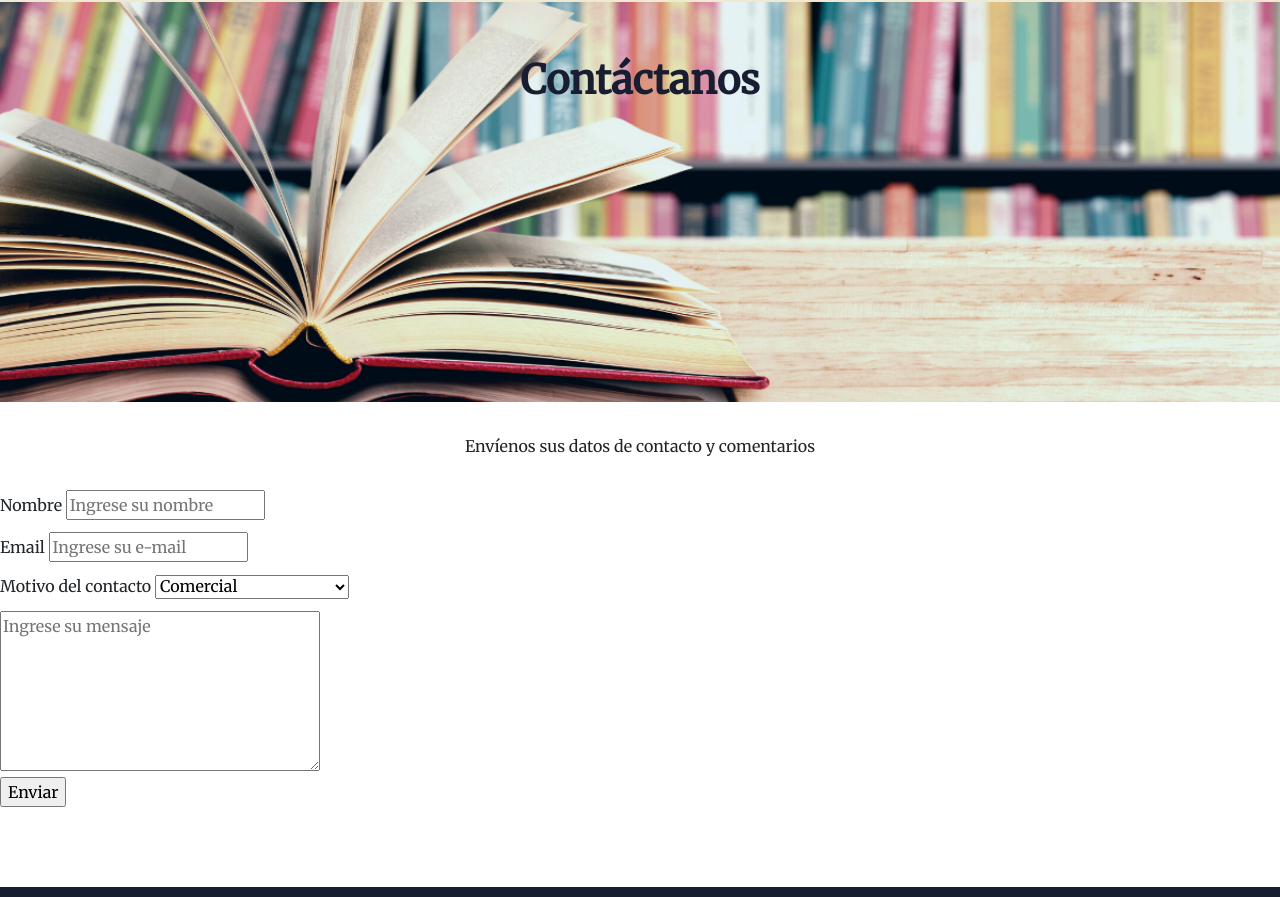
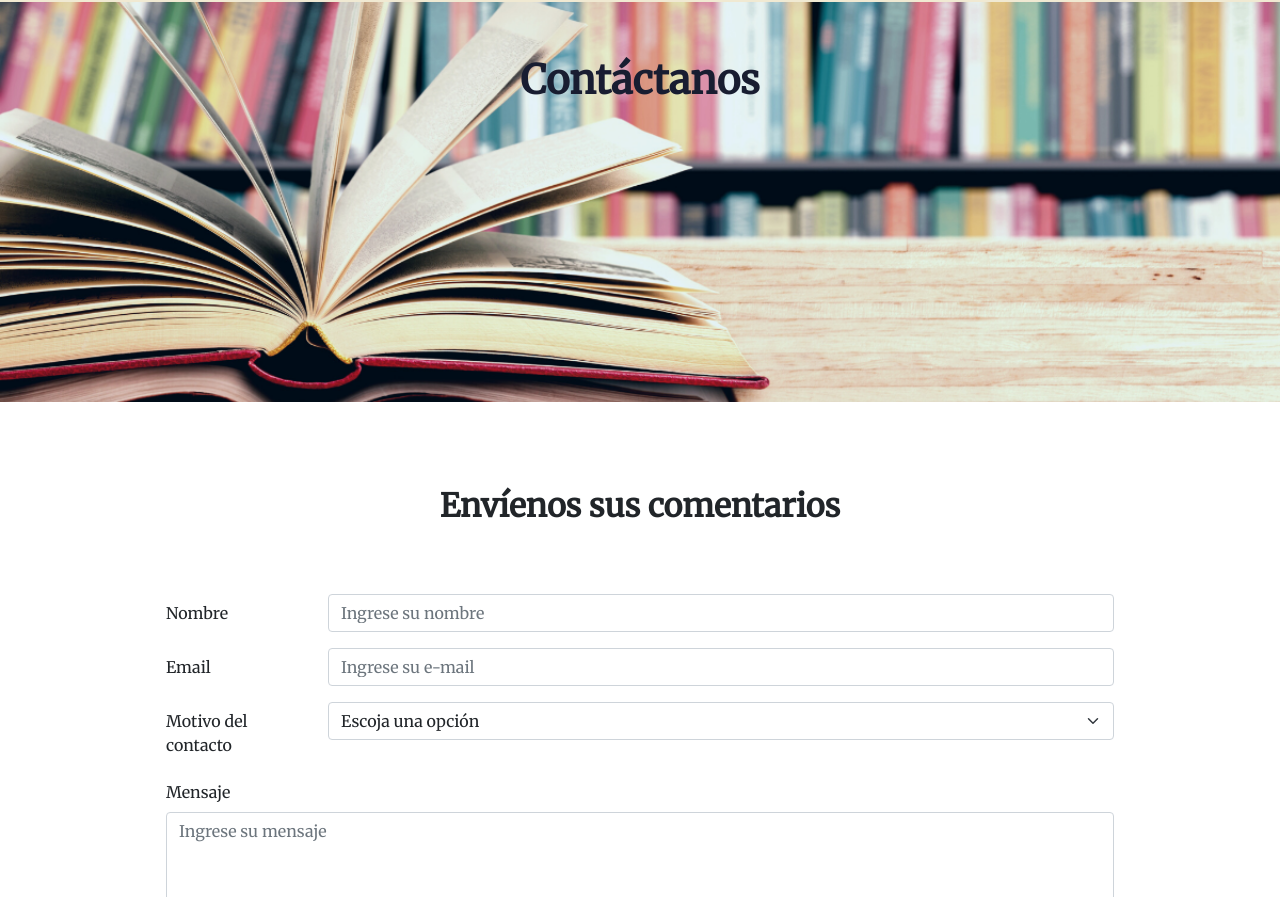
Before and after one commit to KatrinKBR/editorialFlourishBlotts, a plain HTML site: page contacto.html in a window 1280 px wide. Shown: the part 55-952 px from the top of the page. Drawn offline with nearby package versions, Linux system fonts and the light colour scheme.

Commit message:
added boostrap forms

```diff
--- a/contacto.html
+++ b/contacto.html
@@ -42,34 +42,40 @@
     </div>
     <!-- Fin del Banner -->
 
-    <div class="content">
-        <p class="title">Envíenos sus datos de contacto y comentarios</p>
+    <div class="container px-5">
+        <p class="fs-2 fw-bold text-center p-5">Envíenos sus comentarios</p>
+        <div class="container px-5">
             <form>
-            <div class="form-block">
-                <label for="nombre">Nombre</label>
-                <input type="text" placeholder="Ingrese su nombre" id="nombre">
+                <div class="row mb-3">
+                <label for="nombre" class="col-sm-2 col-form-label">Nombre</label>
+                <div class="col-sm-10">
+                    <input type="password" class="form-control" placeholder="Ingrese su nombre" id="nombre">
                 </div>
-
-            <div class="form-block">
-                <label for="email">Email</label>
-                <input type="text" placeholder="Ingrese su e-mail" id="email">
                 </div>
-
-            <div class="form-block">
-                <label for="motivo">Motivo del contacto</label>
-                <select id="motivo">
-                    <option value="comercial">Comercial</option>
-                    <option value="consulta">Consutla</option>
-                    <option value="cotizaciones">Cotizaciones</option>
-                    <option value="reclamo">Sugerencias/Reclamos</option>
+                <div class="row mb-3">
+                    <label for="email" class="col-sm-2 col-form-label">Email</label>
+                    <div class="col-sm-10">
+                    <input type="email" class="form-control" placeholder="Ingrese su e-mail" id="email">
+                    </div>
+                </div>
+                <div class="row mb-3">
+                    <label for="motivo" class="col-sm-2 col-form-label">Motivo del contacto</label>
+                    <div class="col-sm-10">
+                        <select class="form-select" id="motivo">
+                            <option selected>Escoja una opción</option>
+                            <option value="1">Consulta</option>
+                            <option value="2">Cotizaciones</option>
+                            <option value="3">Sugerencias/Reclamos</option>
                         </select>
                     </div>
-
-            <div class="form-block">
-                <textarea placeholder="Ingrese su mensaje"></textarea>
                 </div>
-            <input type="button" value="Enviar">
+                <div class="mb-3">
+                    <label for="mensaje" class="form-label">Mensaje</label>
+                    <textarea class="form-control" id="mensaje" placeholder="Ingrese su mensaje"></textarea>
+                </div>
+                <button type="submit" class="btn btn-primary">Enviar</button>
             </form>
+        </div>
     </div>
 
     <!-- Inicio del Footer -->
--- a/css/style.css
+++ b/css/style.css
@@ -31,6 +31,7 @@ textarea {
     background-size: cover;
     width: 100%;
     height: 50vh;
+    margin-bottom: 2em;
 }
 .banner p {
     color: #181D31;
@@ -96,7 +97,7 @@ textarea {
 .infoTitle {
     margin-top: 1em;
 }
-#segundoLibro {
+#specialBg {
     background-color: #F0E9D2;
 }
 
```
Also changed, not shown: autores.html (+19 -12 lines), libros.html (+2 -2 lines), nosotros.html (+11 -5 lines), assets/fachada-small.png (added). Lines whose indentation alone changed are shown as unchanged.
